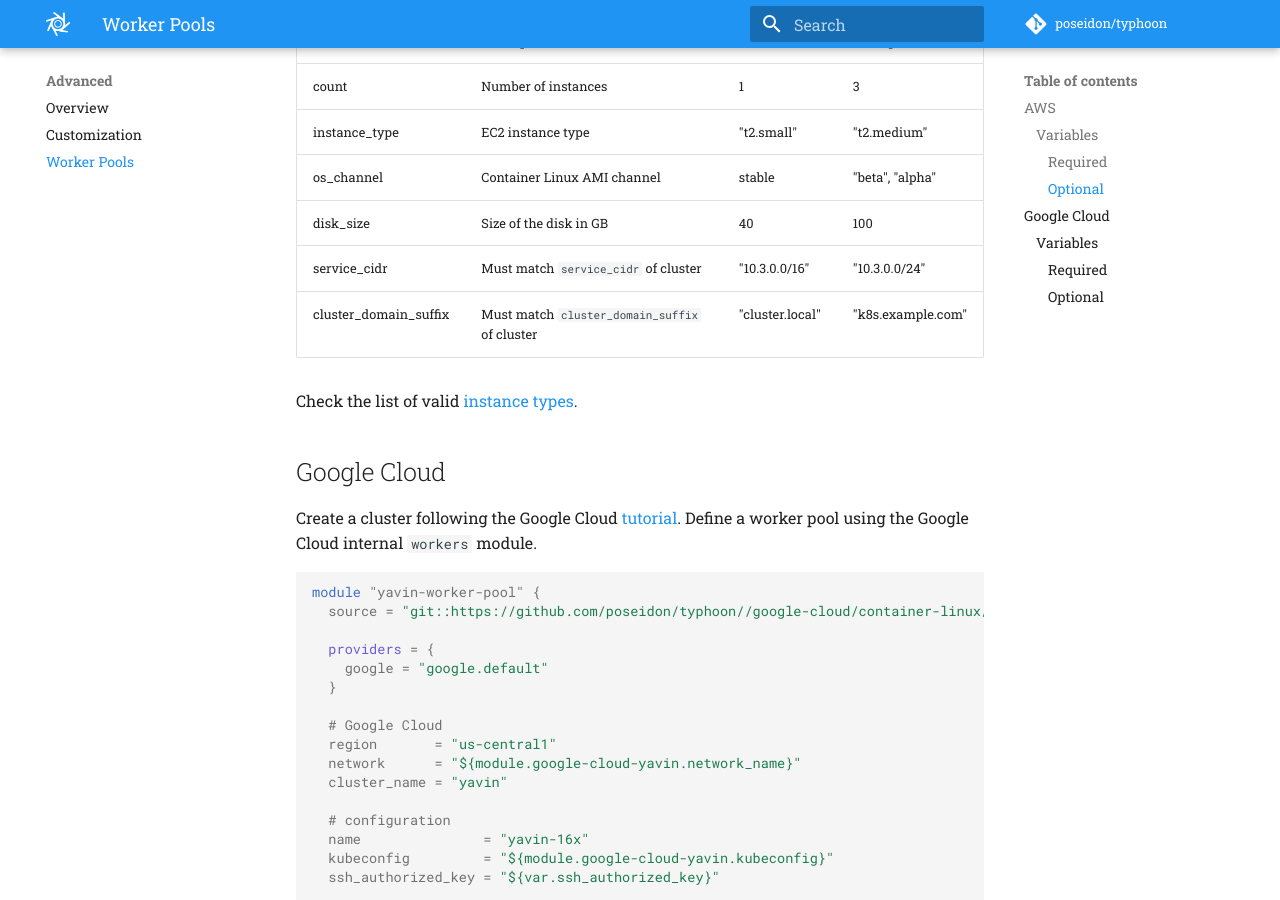
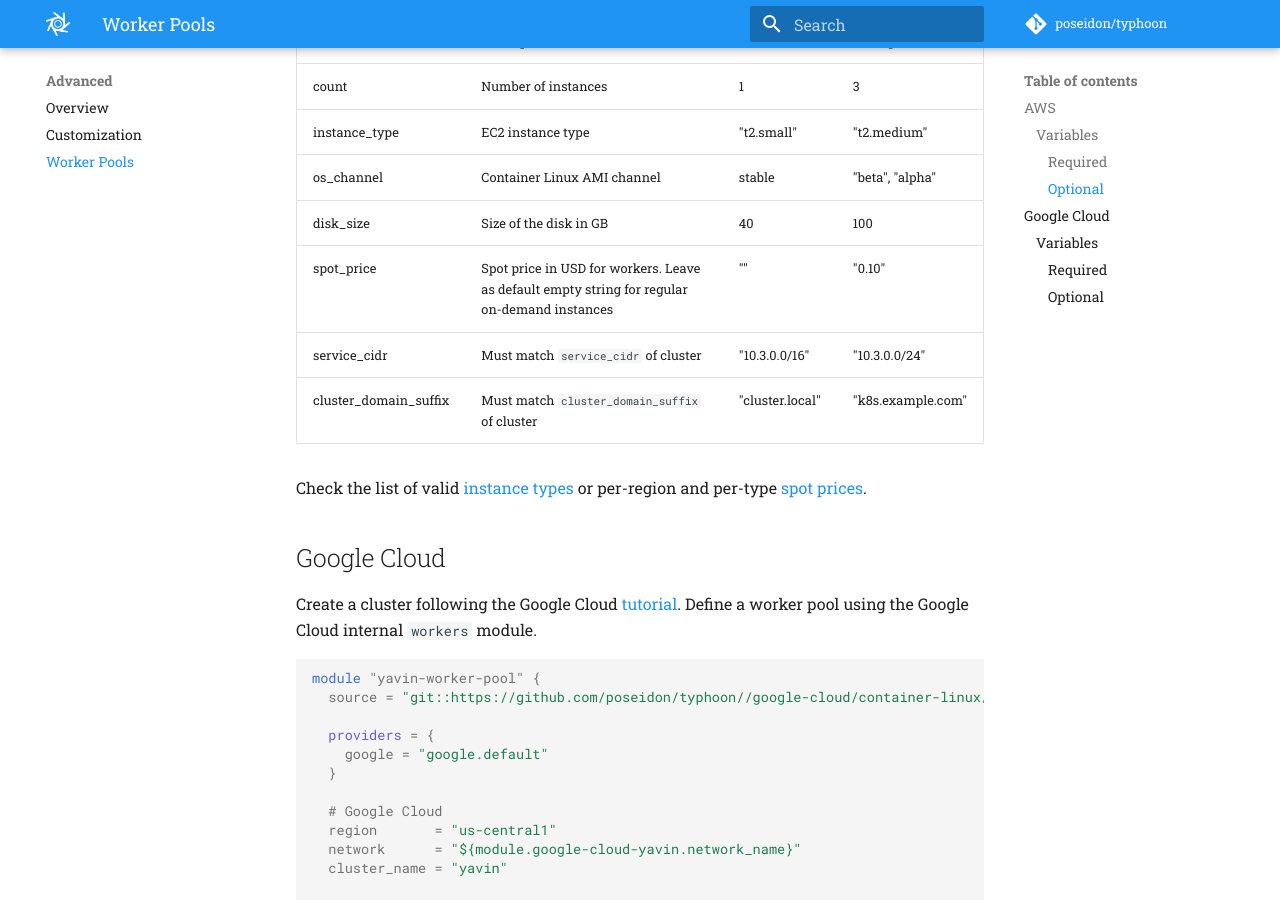
Before and after one commit to poseidon/typhoon, an MkDocs documentation site: the page built from docs/advanced/worker-pools.md, in a window 1280 px wide and 900 px high, scrolled down 1865 px. Built offline with MkDocs 1.6.1 and Material for MkDocs 9.7.7, drawn with Linux system fonts in a browser that asks for light colours; comment, search, counter and statistics services are not loaded; old or Windows-style settings are respelled for this version of MkDocs.

Commit message:
Allow preemptible workers on AWS via spot instances
* Add `worker_price` to allow worker spot instances. Defaults
to empty string for the worker autoscaling group to use regular
on-demand instances.
* Add `spot_price` to internal `workers` module for spot worker
pools
* Note: Unlike GCP `preemptible` workers, spot instances require
you to pick a bid price.

```diff
--- a/docs/advanced/worker-pools.md
+++ b/docs/advanced/worker-pools.md
@@ -68,10 +68,11 @@ The AWS internal `workers` module supports a number of [variables](https://githu
 | instance_type | EC2 instance type | "t2.small" | "t2.medium" |
 | os_channel | Container Linux AMI channel | stable| "beta", "alpha" |
 | disk_size | Size of the disk in GB | 40 | 100 |
+| spot_price | Spot price in USD for workers. Leave as default empty string for regular on-demand instances | "" | "0.10" |
 | service_cidr | Must match `service_cidr` of cluster | "10.3.0.0/16" | "10.3.0.0/24" |
 | cluster_domain_suffix | Must match `cluster_domain_suffix` of cluster | "cluster.local" | "k8s.example.com" |
 
-Check the list of valid [instance types](https://aws.amazon.com/ec2/instance-types/).
+Check the list of valid [instance types](https://aws.amazon.com/ec2/instance-types/) or per-region and per-type [spot prices](https://aws.amazon.com/ec2/spot/pricing/).
 
 ## Google Cloud
 
```
Also changed, not shown: CHANGES.md (+8 -1 lines), docs/atomic/aws.md (+1 -0 lines), docs/cl/aws.md (+1 -0 lines), 8 other files.
